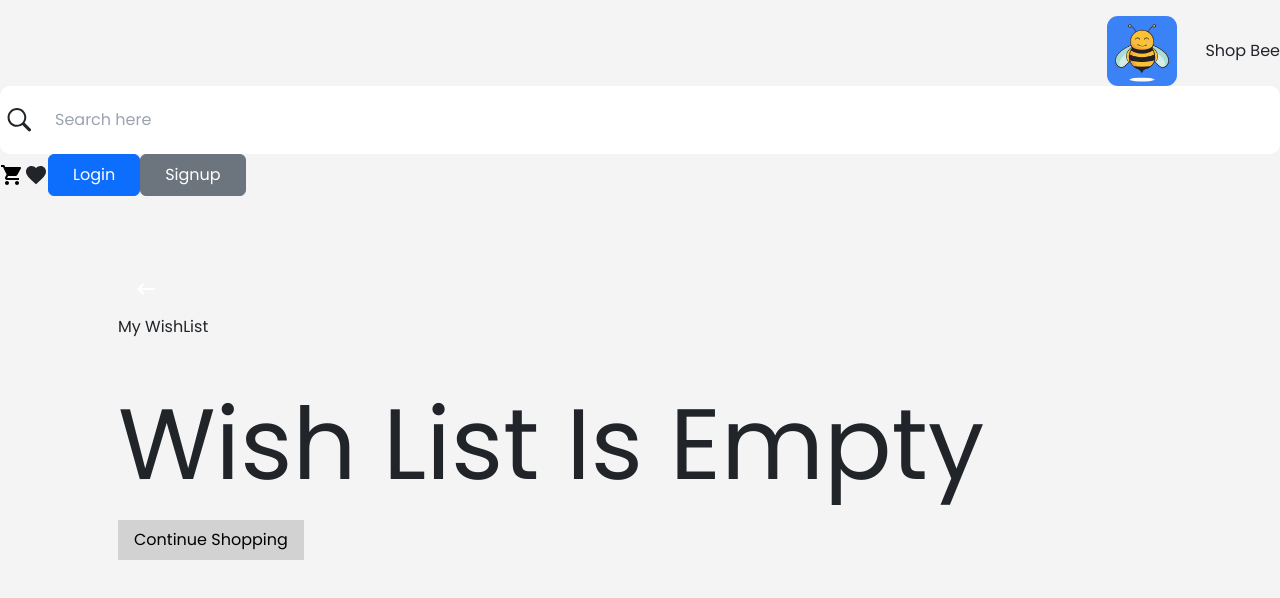
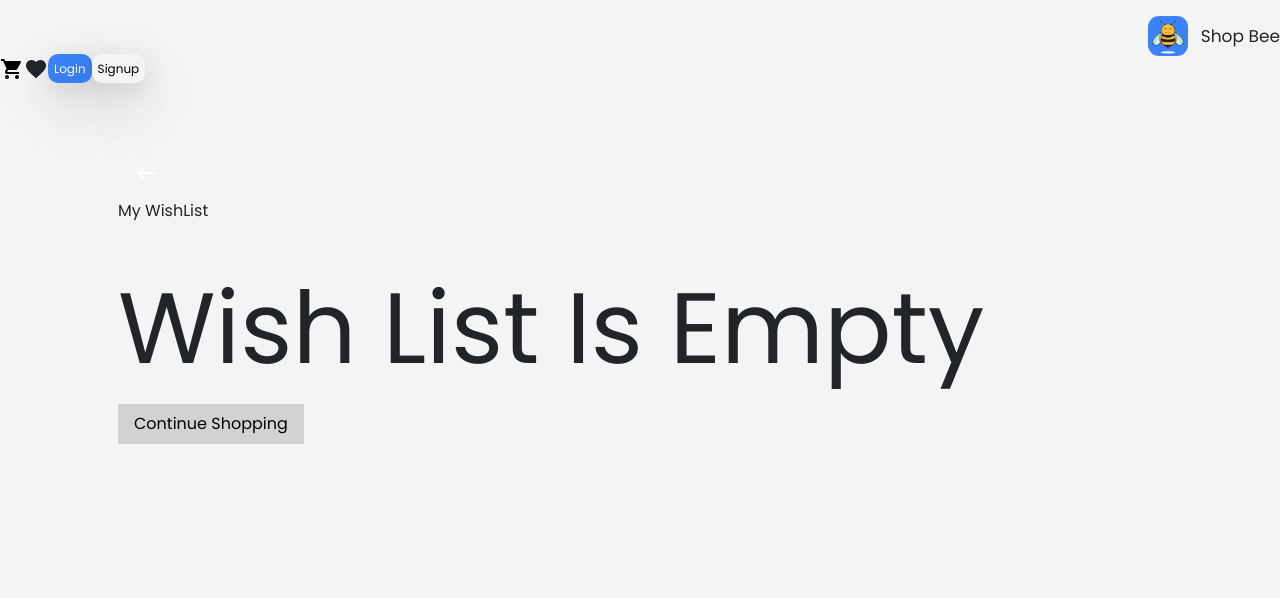
Before and after one commit to Aniket1997/AddtoCartRedux, a React (Vite) app: page /wishlist in a window 1280 px wide. Shown: the top 598 px of the page. Built offline with nearby package versions, Linux system fonts and the light colour scheme.

Commit message:
responsive navbar

```diff
--- a/src/CSS/FoodCard.css
+++ b/src/CSS/FoodCard.css
@@ -11,3 +11,35 @@
       font-size: 10px; /* Adjust as needed */
     }
   }
+
+  .wrapped-image-card {
+    position: relative;
+  }
+
+  .card_image {
+    float: left;
+    margin-right: 15px;
+    width: 100%; /* Ensures the image takes full width of its container */
+    max-width: 300px; /* Optional: sets a max width */
+    object-fit: cover;
+    height: auto; /* Maintains aspect ratio */
+  }
+
+  .text-content {
+    overflow: hidden; /* Ensures content wraps around the floated image */
+  }
+
+  /* Responsive adjustments */
+  @media (max-width: 768px) {
+    .card_image {
+      width: 100%;
+      margin-right: 0;
+      float: none;
+      display: block;
+      margin-bottom: 15px;
+    }
+
+    .text-content {
+      overflow: visible;
+    }
+  }
--- a/src/CSS/Navbar.css
+++ b/src/CSS/Navbar.css
@@ -10,25 +10,31 @@
 }
 .brand_img
 {
-    height: 70px;
-    width: 70px;
+    height: 40px;
+    width: 40px;
     background: #3b82f6;
     border-radius: 11px;
 }
-@media (max-width: 640px) {
+@media (max-width: 768px) {
     .brand_img {
       height: 39px;
       width: 39px;
-      background: #3b82f6;
-      border-radius: 11px;
     }
-
   }
 
-.brand_name
-{
-    margin-left: 20px;
+  @media (max-width: 425px) {
+    .brand_img {
+      height: 39px;
+      width: 39px;
+    }
+  }
+
+
+.brand_name {
+    margin-left: 5px;
+    font-size: 17px !important;
 }
+
 @media (max-width: 640px) {
     .brand_name {
         margin-left: 6px;
@@ -75,3 +81,25 @@
     font-size: 12px;
     font-weight: bold;
   }
+
+
+.login_btn
+{
+  box-shadow: rgba(17, 17, 26, 0.1) 0px 8px 24px, rgba(17, 17, 26, 0.1) 0px 16px 56px, rgba(17, 17, 26, 0.1) 0px 24px 80px;
+    /* box-shadow: rgba(17, 17, 26, 0.1) 0px 8px 24px, rgba(17, 17, 26, 0.1) 0px 16px 56px, rgba(17, 17, 26, 0.1) 0px 24px 80px; */
+    padding: 6px;
+    color: white;
+    border-radius: 10px;
+    background: #3b82f6;
+    font-size: 12px;
+}
+.sign_up_btn
+{
+  box-shadow: rgba(17, 17, 26, 0.1) 0px 8px 24px, rgba(17, 17, 26, 0.1) 0px 16px 56px, rgba(17, 17, 26, 0.1) 0px 24px 80px;
+    /* box-shadow: rgba(17, 17, 26, 0.1) 0px 8px 24px, rgba(17, 17, 26, 0.1) 0px 16px 56px, rgba(17, 17, 26, 0.1) 0px 24px 80px; */
+    padding: 6px;
+    color: black;
+    border-radius: 10px;
+    background: #f4f4f4;
+    font-size: 12px;
+}
--- a/src/components/FoodCard.jsx
+++ b/src/components/FoodCard.jsx
@@ -41,14 +41,12 @@ const ProductCard = ({ id, title, price, description, img, handleToast }) => {
 
   return (
     <Card className="mb-3">
-      <div className="img-wrapper" style={{ padding: '10px' }}>
         <Card.Img
           variant="top"
           src={img}
           alt={title}
-          style={{ width: '100%', height: '275px', objectFit: 'cover' }}  // Adjust width and object fit as needed
-        />
-      </div>
+          className="card_image img-fluid"
+          />
       <Card.Body>
         <Card.Title className="mb-0">
           <span className="title-text">
--- a/src/components/Navbar.jsx
+++ b/src/components/Navbar.jsx
@@ -47,18 +47,8 @@ const Navbar = () => {
         <h1 className="text-2xl font-bold brand_name">Shop Bee</h1>
         <Link to='/'><img src={Logo} alt="Logo" className="brand_img" /></Link>
       </div>
-      <div className="flex items-center gap-4">
-        <div className="search_field flex items-center gap-2">
-          <GoSearch size={25} />
-          <input
-            type="search"
-            name="search"
-            placeholder="Search here"
-            autoComplete="off"
-            onChange={(e) => dispatch(setSearch(e.target.value))}
-            className="p-3 h-3 text-sm rounded-lg w-full lg:w-[25vw] search_input"
-          />
-        </div>
+      <div className="flex items-center gap-2">
+
         <Link to="/cart">
           <Badge badgeContent={cartItemSize} color="primary">
             <ShoppingCartIcon color="action" style={{ color: "black" }} />
@@ -100,13 +90,13 @@ const Navbar = () => {
           <>
             <Link
               to="/login"
-              className="btn btn-primary px-4 py-2 rounded-lg text-white"
+              className="login_btn"
             >
               Login
             </Link>
             <Link
               to="/signup"
-              className="btn btn-secondary px-4 py-2 rounded-lg text-white"
+              className="sign_up_btn"
             >
               Signup
             </Link>
```
Also changed, not shown: 5 other files (tests, documents, lock files or other folders).
